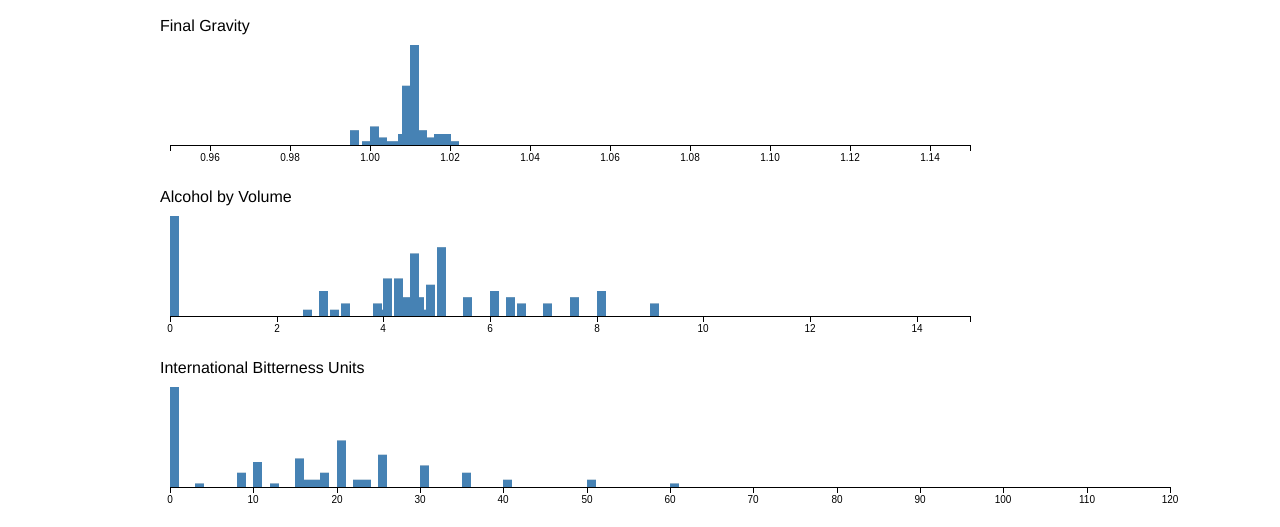
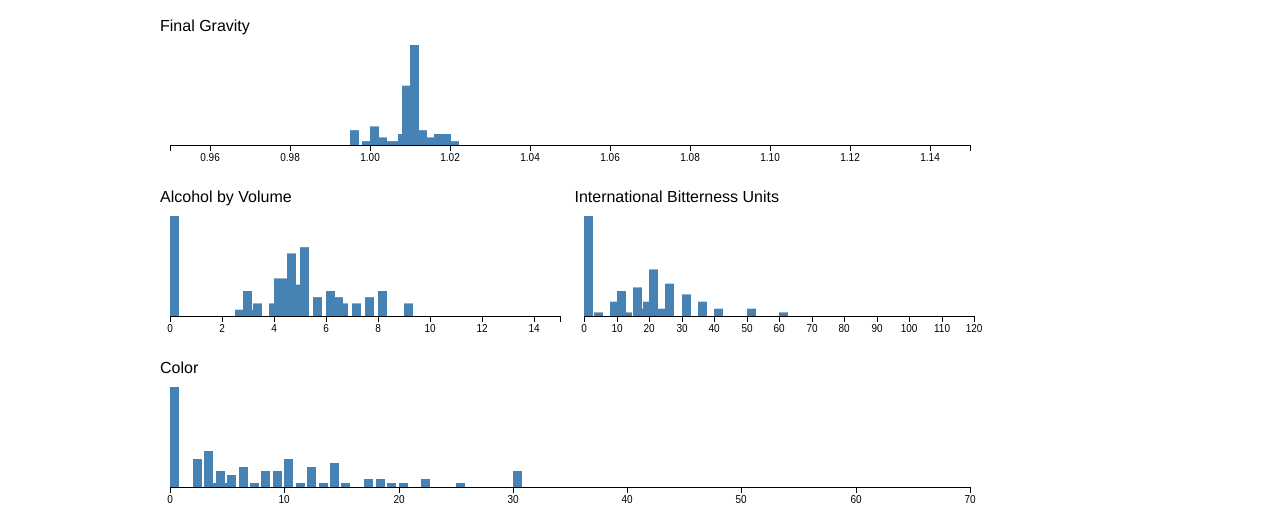
Before and after one commit to mjaskula/beercrossfilter, a plain HTML site: page index.html in a window 1280 px wide. Shown: the part 351-878 px from the top of the page. Drawn offline with Linux system fonts and the light colour scheme.

Commit message:
some chart layout, code formatting

```diff
--- a/index.html
+++ b/index.html
@@ -85,16 +85,16 @@ h1, h2 {
   stroke: #666;
 }
 
-#hour-chart {
-  width: 260px;
+#abv-chart {
+  width: 410px;
 }
 
-#delay-chart {
-  width: 230px;
+#ibu-chart {
+  width: 410px;
 }
 
-#distance-chart {
-  width: 420px;
+#srm-chart {
+  width: 800px;
 }
 
 #date-chart {
@@ -270,43 +270,37 @@ d3.json("bjcp.json", function(categoryHolder) {
 
   var charts = [
 
-    barChart()
-        .dimension(og)
+    barChart().dimension(og)
               .group(ogs)
               .x(d3.scale.linear()
                          .domain([0.95, 1.15])
                          .rangeRound([0, 800])),
 
-    barChart()
-        .dimension(fg)
+    barChart().dimension(fg)
               .group(fgs)
               .x(d3.scale.linear()
                          .domain([0.95, 1.15])
                          .rangeRound([0, 800])),
 
-    barChart()
-        .dimension(abv)
+    barChart().dimension(abv)
               .group(abvs)
               .x(d3.scale.linear()
                          .domain([0, 15])
-        .rangeRound([0, 800])),
+                         .rangeRound([0, 390])),
 
-    barChart()
-        .dimension(ibu)
+    barChart().dimension(ibu)
               .group(ibus)
               .x(d3.scale.linear()
                          .domain([0, 120])
-        .rangeRound([0, 1000])),
+                        .rangeRound([0, 390])),
 
-    barChart()
-        .dimension(srm)
+    barChart().dimension(srm)
               .group(srms)
               .x(d3.scale.linear()
                          .domain([0, 70])
-        .rangeRound([0, 700])),
+                         .rangeRound([0, 800])),
 
-    barChart()
-        .dimension(cat)
+    barChart().dimension(cat)
               .group(cats)
               .x(d3.scale.linear()
                          .domain([1, 29])
```
Lines whose indentation alone changed are shown as unchanged.
